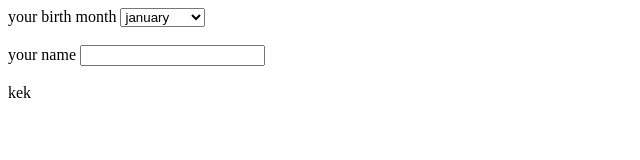
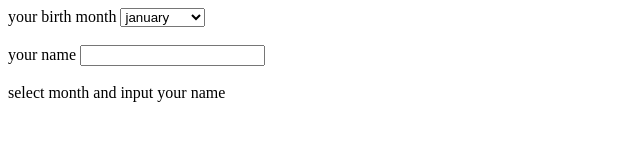
Before and after one commit to bobanko/gen-book-name, a plain HTML site: page index.html in a window 1280 px wide. Shown: the whole page, without its empty margins (0-640 px from the left). Drawn offline with Linux system fonts and the light colour scheme.

Commit message:
fix: intro message

```diff
--- a/index.html
+++ b/index.html
@@ -33,6 +33,6 @@
 
     <br />
     <br />
-    <span id="bookName">kek</span>
+    <span id="bookName">select month and input your name</span>
   </body>
 </html>
```
